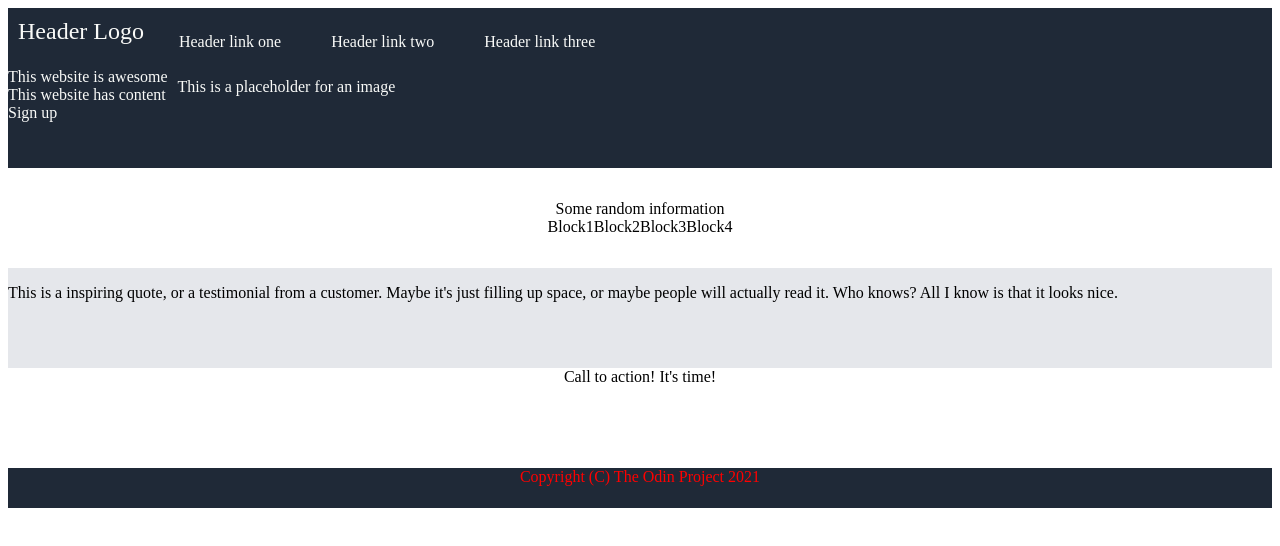
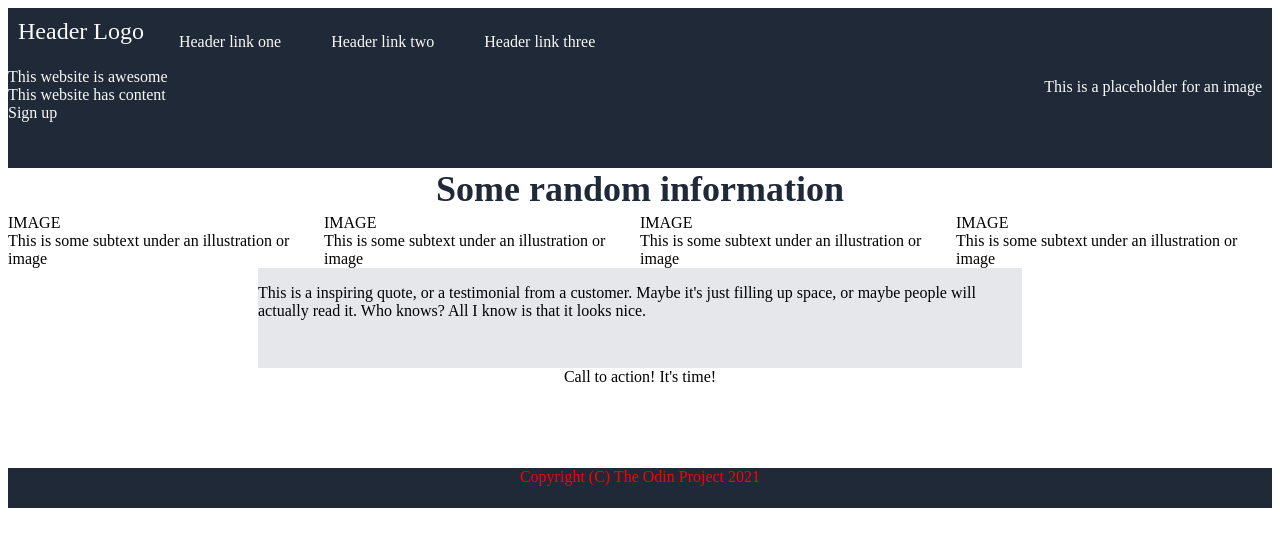
Before and after one commit to JonathanCoene/TOP_Project_Landing_Page, a plain HTML site: page Index.html in a window 1280 px wide. Drawn offline with Linux system fonts and the light colour scheme.

Commit message:
added more css and first image asset

```diff
--- a/home.html
+++ b/Index.html
@@ -30,10 +30,22 @@
     <div class="information">
         <div class="information-header">Some random information</div>
         <div class="information-blocks">
-            <div>Block1</div>
-            <div>Block2</div>
-            <div>Block3</div>
-            <div>Block4</div>
+            <div class="block">
+                <div>IMAGE</div>
+                <div>This is some subtext under an illustration or image</div>
+            </div>
+            <div class="block">
+                <div>IMAGE</div>
+                <div>This is some subtext under an illustration or image</div>
+            </div>
+            <div class="block">
+                <div>IMAGE</div>
+                <div>This is some subtext under an illustration or image</div>
+            </div>
+            <div class="block">
+                <div>IMAGE</div>
+                <div>This is some subtext under an illustration or image</div>
+            </div>
         </div>
     </div>
 
--- a/styles.css
+++ b/styles.css
@@ -34,6 +34,7 @@
     background: #1F2937;
     padding-top: 20px;
     color: #F9FAF8;
+    justify-content: space-between;
 }
 
 .hero-left{
@@ -53,14 +54,16 @@
 
 .information-blocks{
     display: flex;
-    justify-content: center;
+    justify-content: space-evenly;
 }
 
 .information-header{
     display: flex;
-    font: 36px #1F2937;
+    color: #1F2937;
+    font-size: 36px;
     justify-content: center;
-    font-style: bold;
+    font-weight: bold;
+    height: 50px;
 }
 
 .quote{
@@ -68,6 +71,9 @@
     font: 36px ligt italic #1f2937;
     height: 100px;
     display: flex;
+    justify-content: center;
+    margin-left: 250px;
+    margin-right: 250px;
 }
 
 .banner-bottom{
```
Also changed, not shown: Assets/WASTELAND_LOGO.jpg (added).
